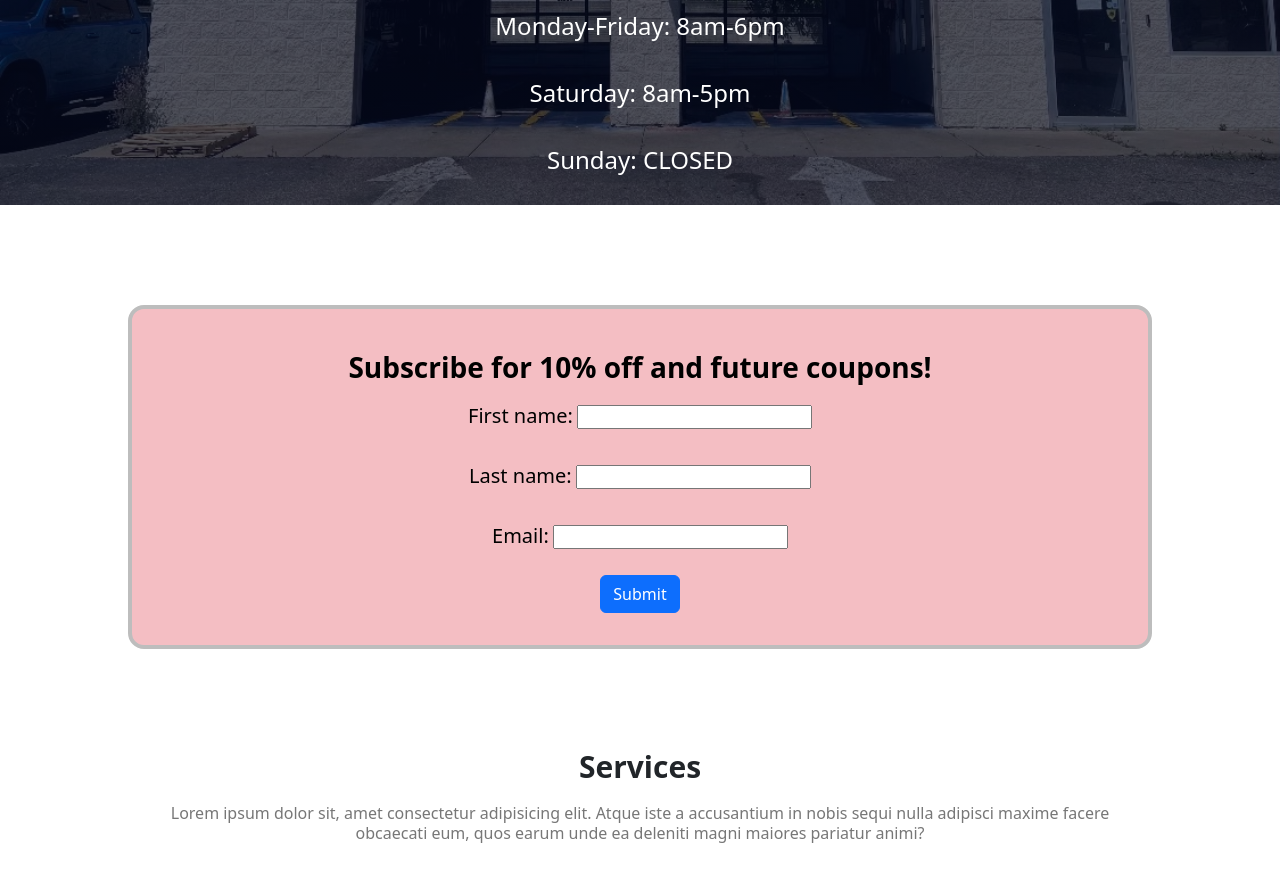
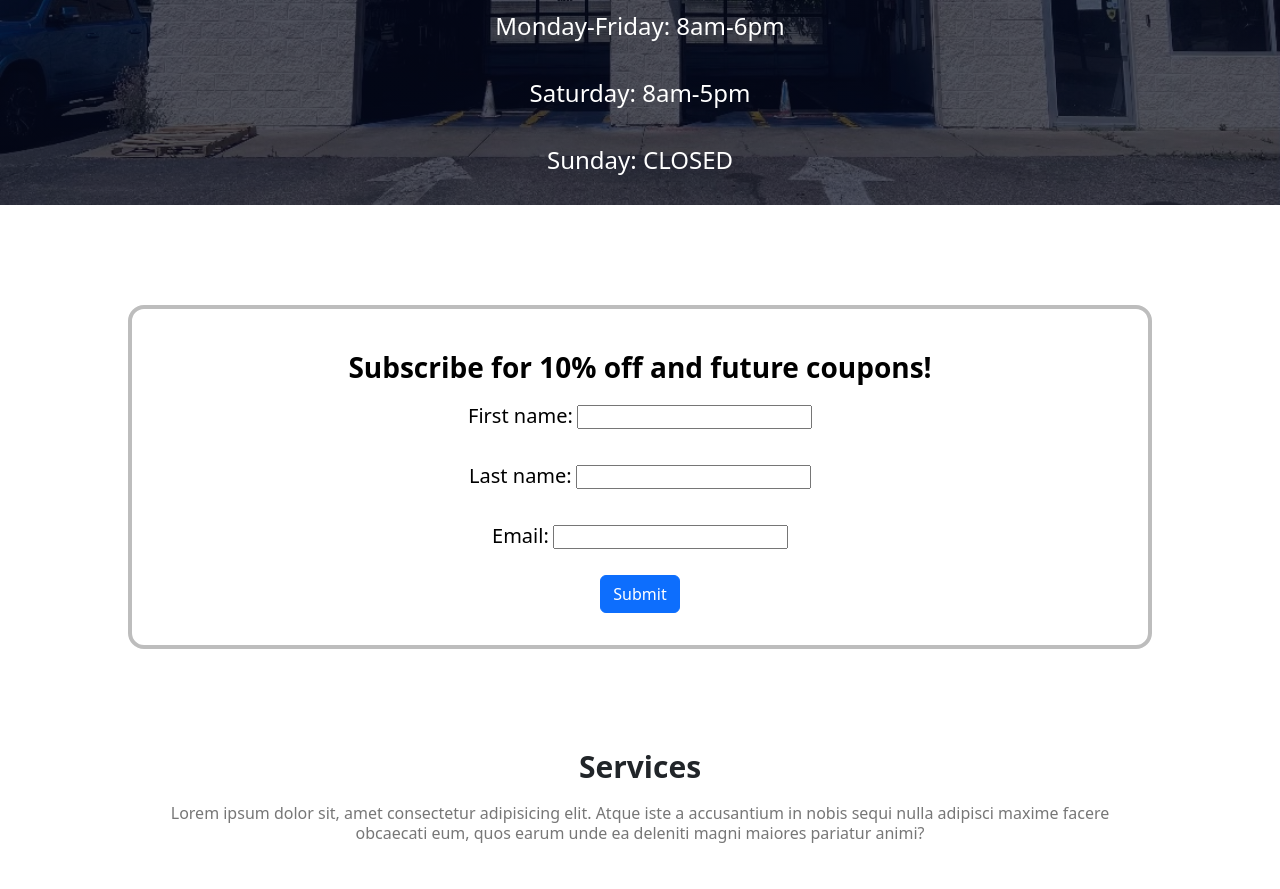
Before and after one commit to alsaady20/lube1express, a Django app: page / in a window 1280 px wide; the page is wider, and only the part inside the window is pictured. Shown: the part 435-1324 px from the top of that part. Run offline with Django 3.2, Linux system fonts and the light colour scheme; some libraries are stand-ins or nearby versions.

Commit message:
third commit

```diff
--- a/static/basicsite.css
+++ b/static/basicsite.css
@@ -158,7 +158,6 @@ form {
     border-radius: 1rem;
     border: 4px solid hsl(0deg, 0%, 74%);
     gap: 2rem;
-    background-color: #dc354552
 }
 #googleMap{
     padding: 20px;
```
